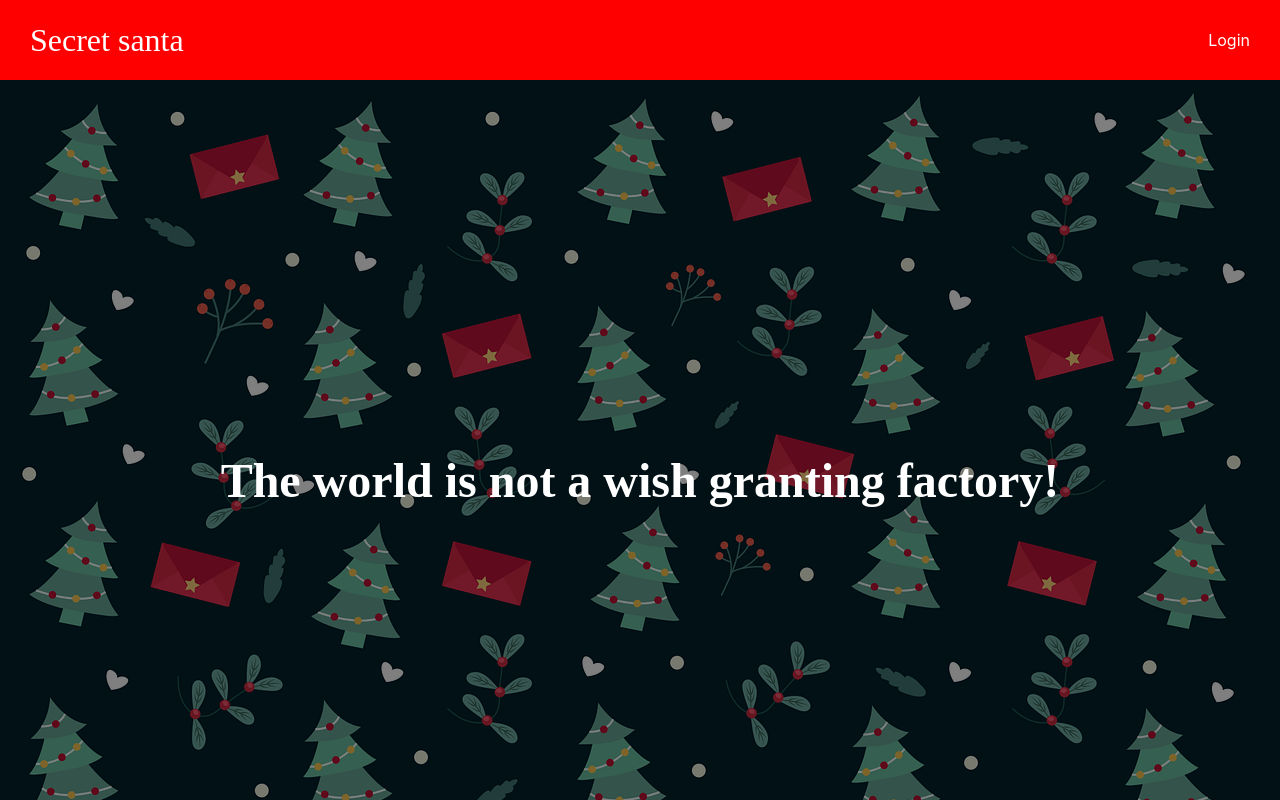
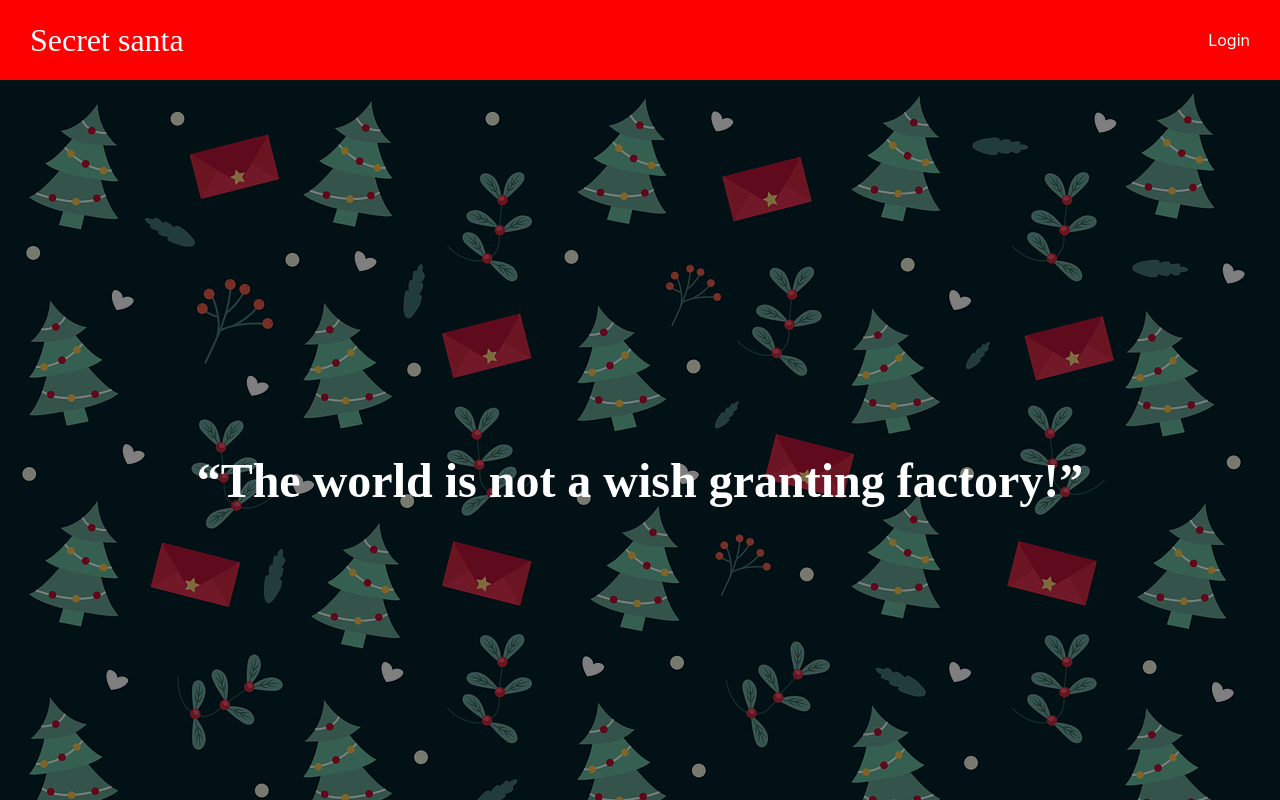
Before and after one commit to Ragavendravignesh/secret-santa-frontend, a Next.js app: page / in a window 1280 px wide. Shown: the top 800 px of the page. Built offline with nearby package versions, Linux system fonts and the light colour scheme; a web font is replaced by a local one.

Commit message:
Double quotes added

```diff
--- a/pages/index.js
+++ b/pages/index.js
@@ -9,7 +9,9 @@ export default function Home() {
   return (
     <Layout title={'Secret santa magical world'}>
       <div className={styles.overlay}>
-        <h1 className={styles.content}>The world is not a wish granting factory!</h1>
+        <h1 className={styles.content}>
+        &#8220;The world is not a wish granting factory!&#8221;
+        </h1>
       </div>
     </Layout>
   )
```
